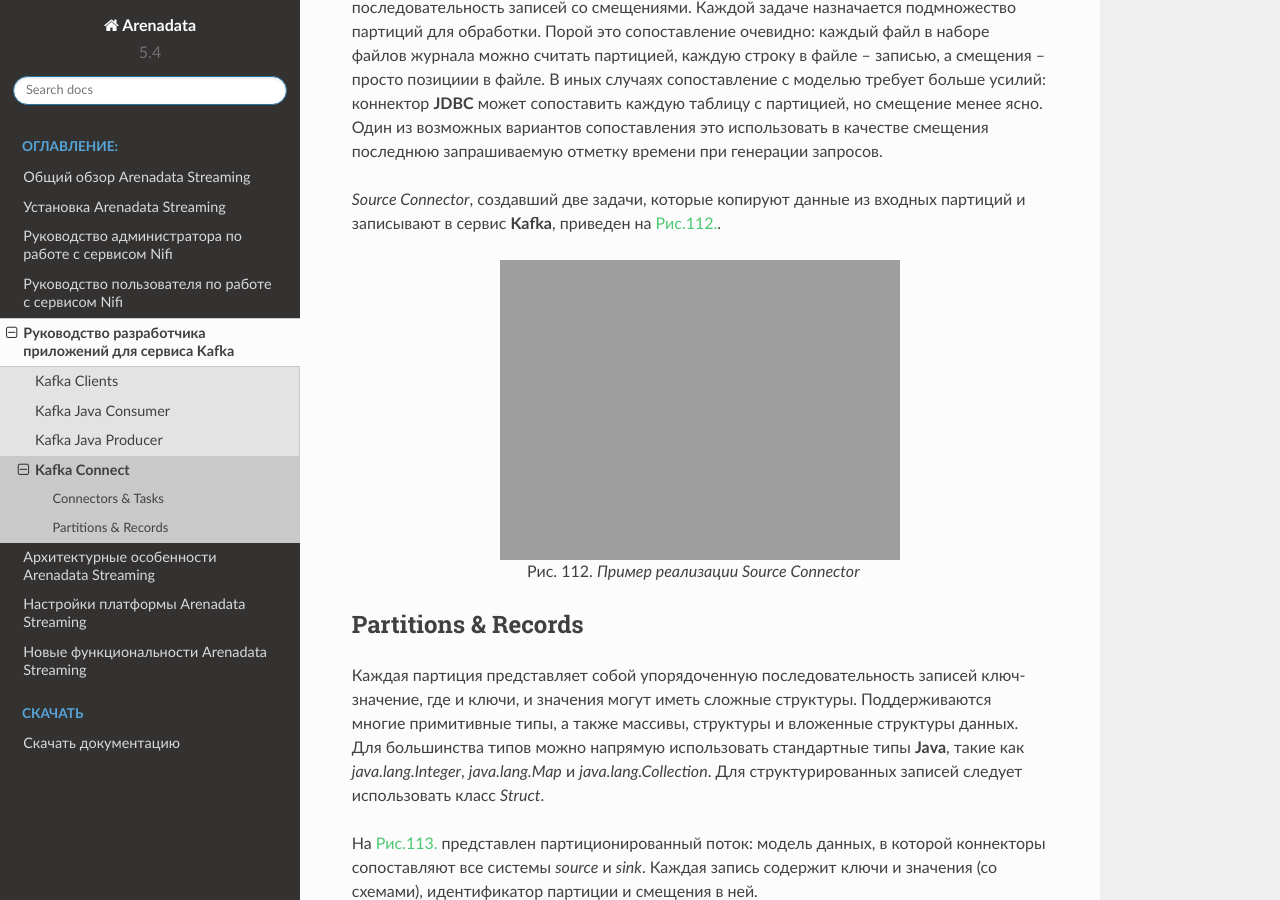
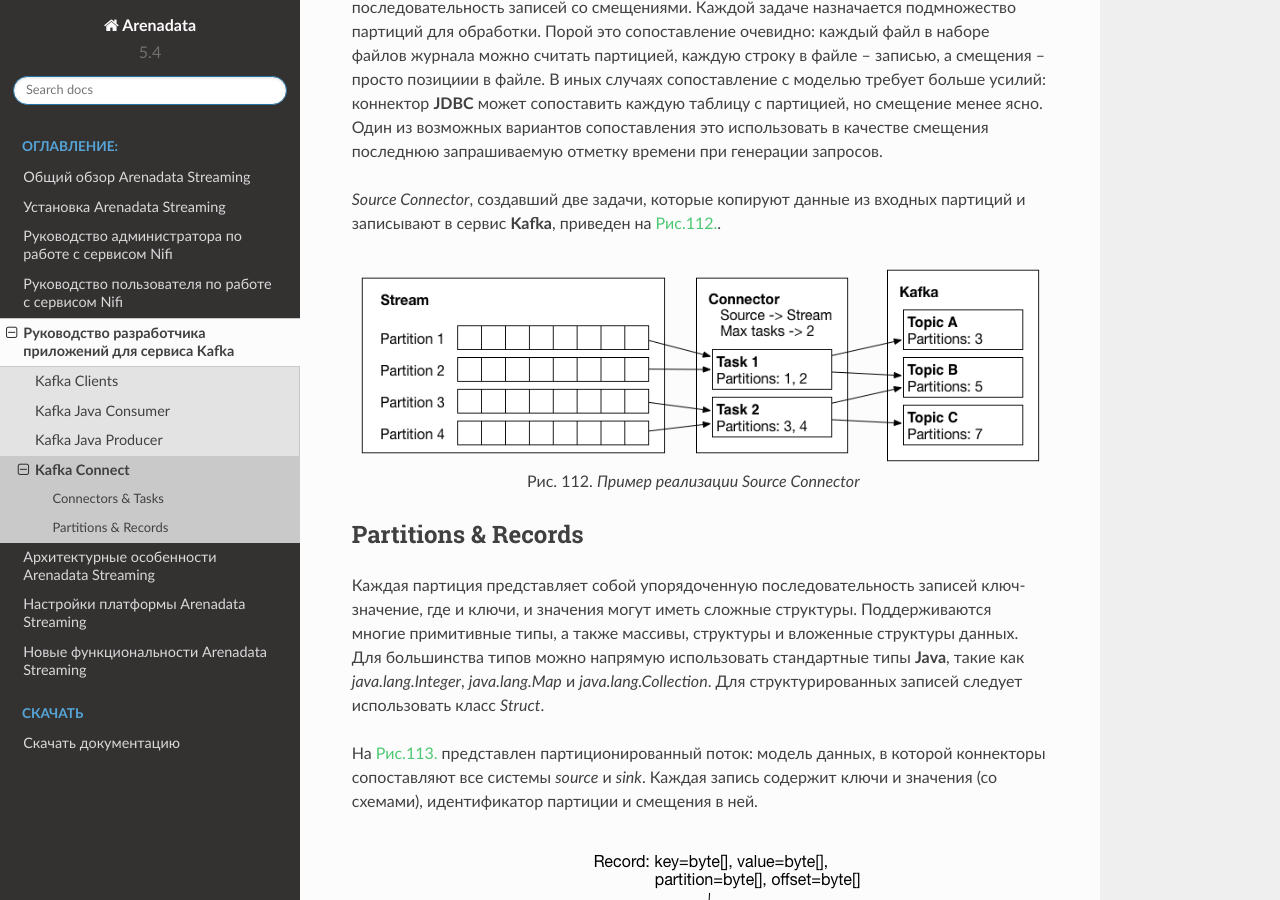
Before and after one commit to arenadata/docs_ads, a Sphinx documentation site: the page built from source/DeveloperKafka/Connect.rst, in a window 1280 px wide and 900 px high, scrolled down 1516 px. Built offline with Sphinx 7.4.7 and the Read the Docs theme 2.0.0, drawn with Linux system fonts in a browser that asks for light colours; pages that are not in the unit, such as notebooks, are missing from menus.

```diff
--- a/source/DeveloperKafka/Connect.rst
+++ b/source/DeveloperKafka/Connect.rst
@@ -31,7 +31,7 @@ Connectors & Tasks
 
 .. _DeveloperKafka_Connect_Example-connector-model:
 
-.. figure:: ./imgs/DeveloperKafka_Connect_Example-connector-model.*
+.. figure:: ../imgs/DeveloperKafka_Connect_Example-connector-model.*
    :align: center
 
    Пример реализации *Source Connector*
@@ -46,7 +46,7 @@ Partitions & Records
 
 .. _DeveloperKafka_Connect_data-model:
 
-.. figure:: ./imgs/DeveloperKafka_Connect_data-model.*
+.. figure:: ../imgs/DeveloperKafka_Connect_data-model.*
    :align: center
 
    Пример партиционированного потока
```
